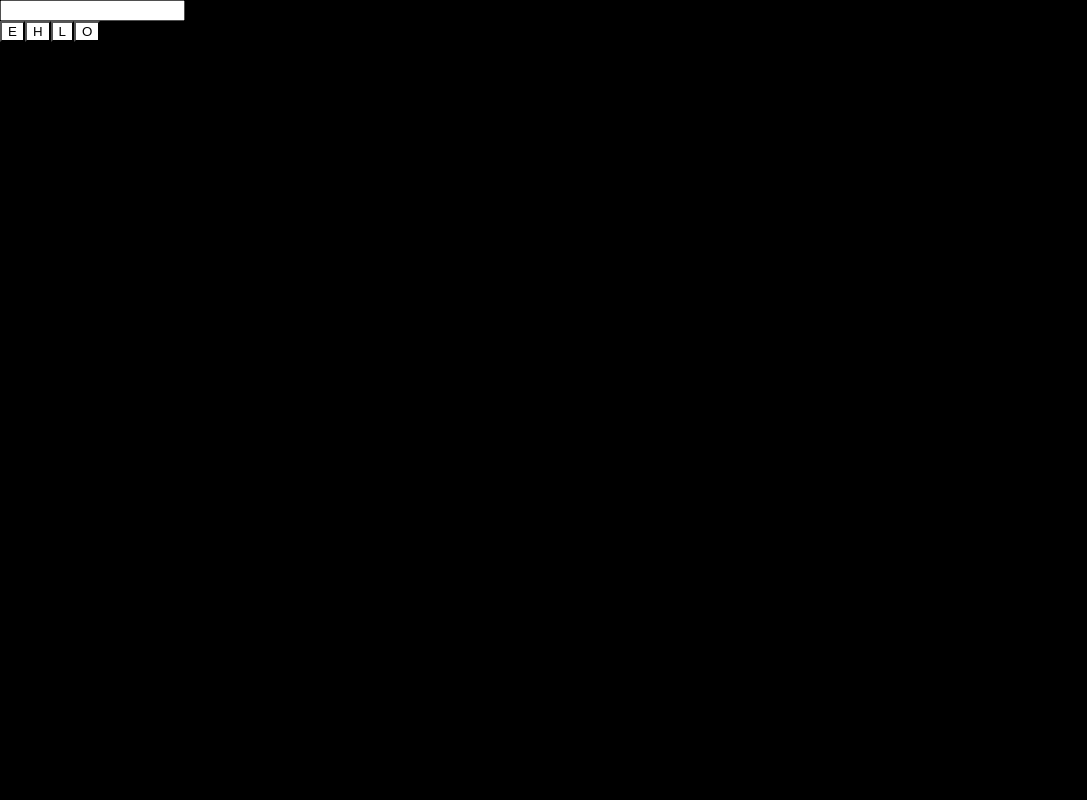
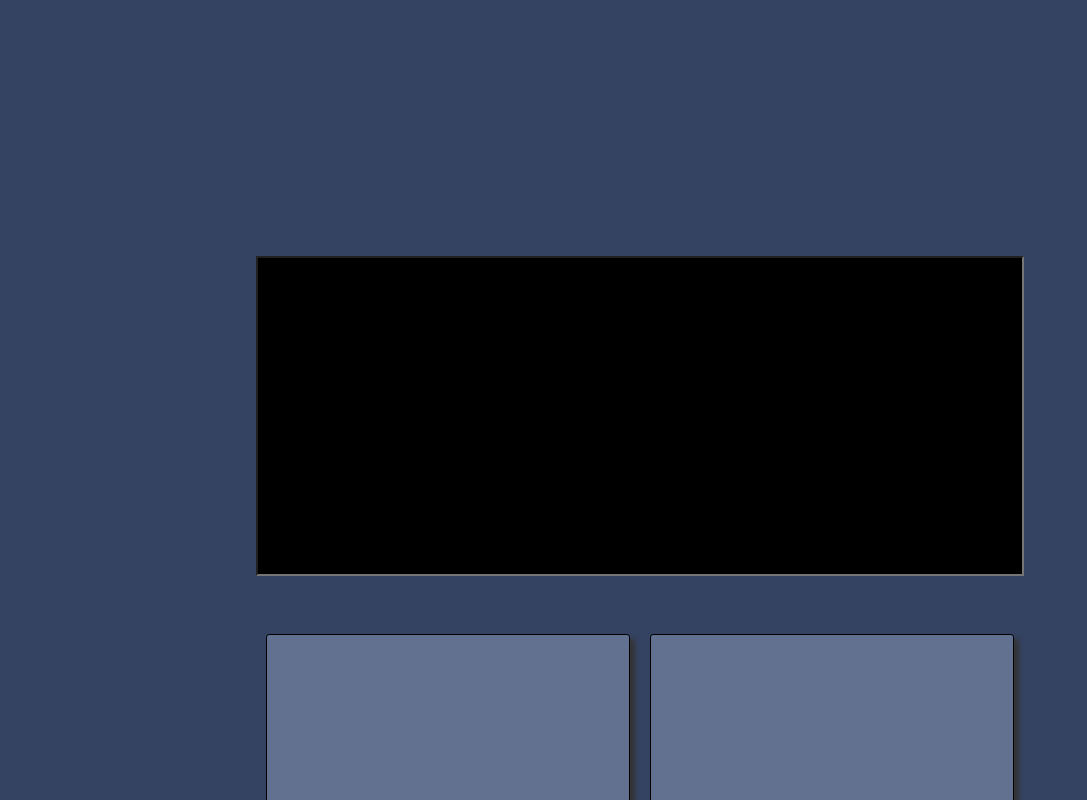
Before and after one commit to jonscheiding/jk-christmas-keypad, a React (Create React App) app: page / in a window 1280 px wide. Shown: the top 800 px of the page, without its empty margins (0-1087 px from the left). Built offline with nearby package versions, Linux system fonts and the light colour scheme.

Commit message:
Improved styling

```diff
--- a/src/Lock.css
+++ b/src/Lock.css
@@ -1,9 +1,54 @@
 .lock {
-  background-color: black;
+  background-color: #354363;
   height: 100vh;
   width: 100vw;
+
+  font-size: 2em;
+}
+
+.keypad {
+  padding: 20vw 20vw;
+}
+
+.keypad input {
+  width: 100%;
+  box-sizing: border-box;
+  height: 25vw;
+  text-align: center;
+  font-family: monospace;
+  font-size: 2.5rem;
+  background-color: black;
+  color: white;
+}
+
+.keypad .keys {
+  display: grid;
+  grid-template-columns: 30vw 30vw;
+  margin-top: 3rem;
 }
 
 button {
-  background-color: white;
+  margin: 10px;
+  width: calc(30vw - 20px);
+  height: calc(30vw - 20px);
+
+  border: 1px solid black;
+  border-radius: 3px;
+  background-color: #637191;
+  color: white;
+
+  font-family: sans-serif;
+  font-size: 3rem;
+
+  box-shadow: 5px 5px 5px #333;
+
+  cursor: pointer;
 }
+
+button:active {
+  background-color: #A8B6D6;
+}
+
+button:focus {
+  outline: none;
+}
```
